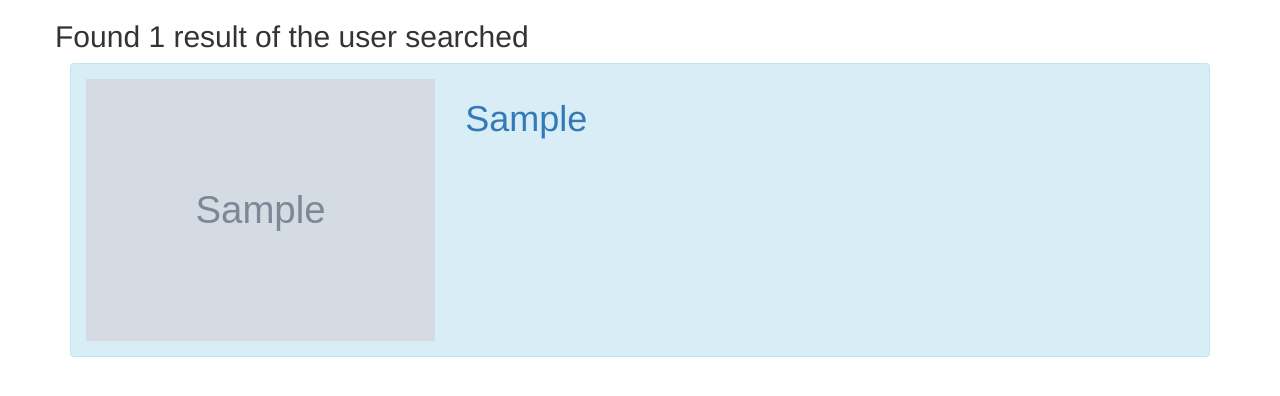
After one commit to olamijinadebayo/instagram, a Django app: template instagram/insta_clone/templates/search.html in a window 1280 px wide. The commit adds this page. Shown: the top 396 px of the page. Run offline with Django 3.2, Linux system fonts and the light colour scheme; the template is opened without the code that fills it: most values are stand-ins (such as "Sample title", 1, 10 or a date in 2020); grey boxes marked "Sample" are stand-in pictures; some libraries are stand-ins or nearby versions.

Commit message:
This will add a search template to display results found and also add a url path to the views.The url route is also added in the navbar

```diff
--- a/instagram/insta_clone/models.py
+++ b/instagram/insta_clone/models.py
@@ -31,7 +31,7 @@ class Profile(models.Model):
 
     @classmethod
     def get_searched_profile(cls, search_term):
-        profiles = cls.objects.filter(name__icontains=search_term)
+        profiles = cls.objects.filter(first_name__icontains=search_term)
         return profiles
 
     def save_profile(self):
--- a/instagram/insta_clone/templates/navbar.html
+++ b/instagram/insta_clone/templates/navbar.html
@@ -39,10 +39,10 @@
                     <!-- Adding a search form  -->
                <div class="col-sm-4 col-md-4 navbar-center">
 
-                 <form class="navbar-form" role="search" action="">
+                 <form class="navbar-form" role="search" action="{% url 'search' %}">
 
                    <div class="input-group">
-                     <input type="text" class="form-control" placeholder="Search " name="article">
+                     <input type="text" class="form-control" placeholder="Search " name="profile">
                      <div class="input-group-btn">
                        <button class="btn btn-default" type="submit"><i class="glyphicon glyphicon-search"></i></button>
                      </div>
--- /dev/null
+++ b/instagram/insta_clone/templates/search.html
@@ -0,0 +1,44 @@
+{%extends 'base.html'%}
+{% load bootstrap3 %}
+{% load static %}
+
+{% block styles %}
+{{ block.super }}
+{% bootstrap_css %}
+<link rel="stylesheet" href="">
+{% endblock %}
+
+{% block content %}
+<div class="container">
+<div class="row">
+    {% if found_profiles %}
+      <h2>Found {{ found_profiles|length }} result of the user searched </h2>
+    {% else %}
+      <h2> Found 0 users </h2>
+    {% endif %}
+
+  </div>
+</div>
+<div class="container">
+
+
+  {% if found_profiles %}
+    {% for profile in found_profiles %}
+    <div class="alert alert-info" role="alert">
+    <div class="row">
+      <div class="col-md-4">
+        <img src="{{profile.avatar.url}}" class="img-responsive" alt="profile image">
+      </div>
+      <div class="col-md-8 ">
+          <h1><a href="{%url 'profile' profile.id %}">{{profile.first_name}}</a></h1>
+      </div>
+
+    </div>
+    </div>
+    {% endfor %}
+  {% endif %}
+
+
+
+
+{% endblock %}
--- a/instagram/insta_clone/urls.py
+++ b/instagram/insta_clone/urls.py
@@ -7,4 +7,5 @@ urlpatterns = [
     url(r'^signup/$', core_views.signup, name='signup'),
     url(r'^profile/(\d+)', views.profile, name='profile'),
     url(r'^new_post/', views.new_post, name='new_post'),
+    url(r'^search/', views.search_profiles, name='search'),
 ]
--- a/instagram/insta_clone/views.py
+++ b/instagram/insta_clone/views.py
@@ -81,4 +81,4 @@ def new_post(request):
 def search_profiles(request):
     search_term = request.GET.get("profile")
     found_profiles = Profile.get_searched_profile(search_term)
-    return render(request 'search.html', {"found_profiles": found_profiles})
+    return render(request, 'search.html', {"found_profiles": found_profiles})
```
